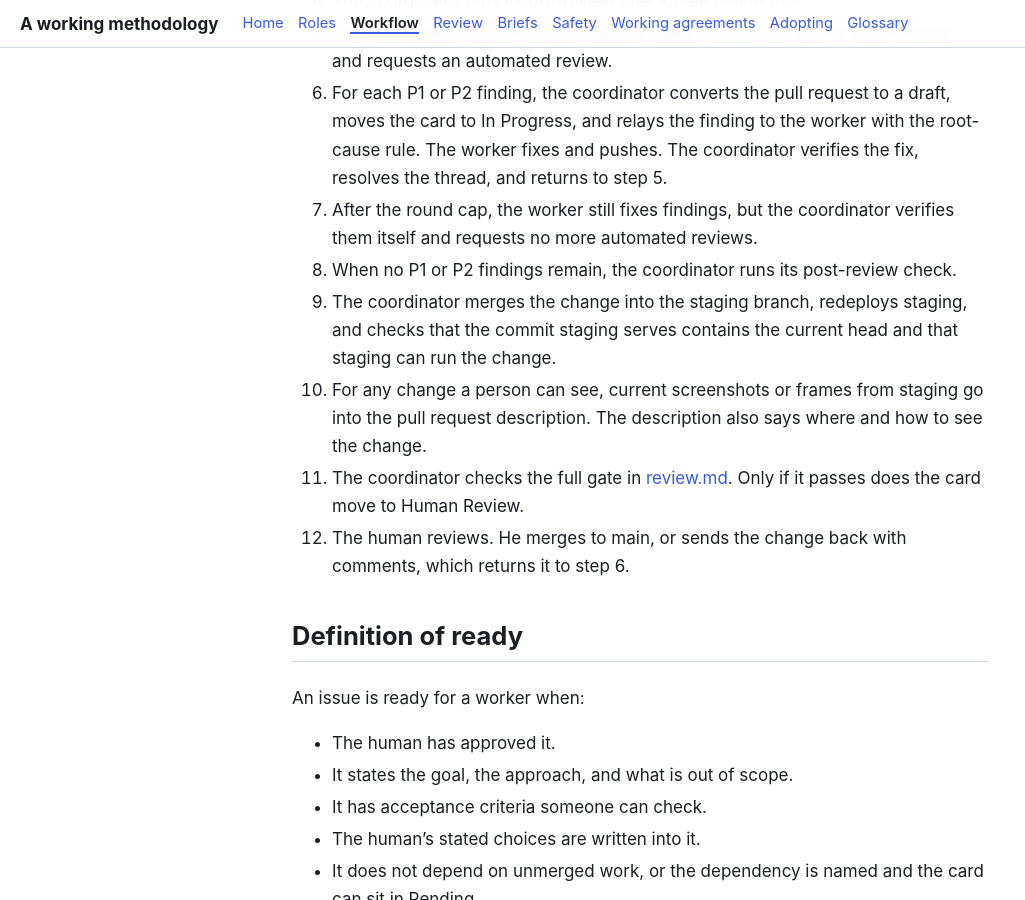
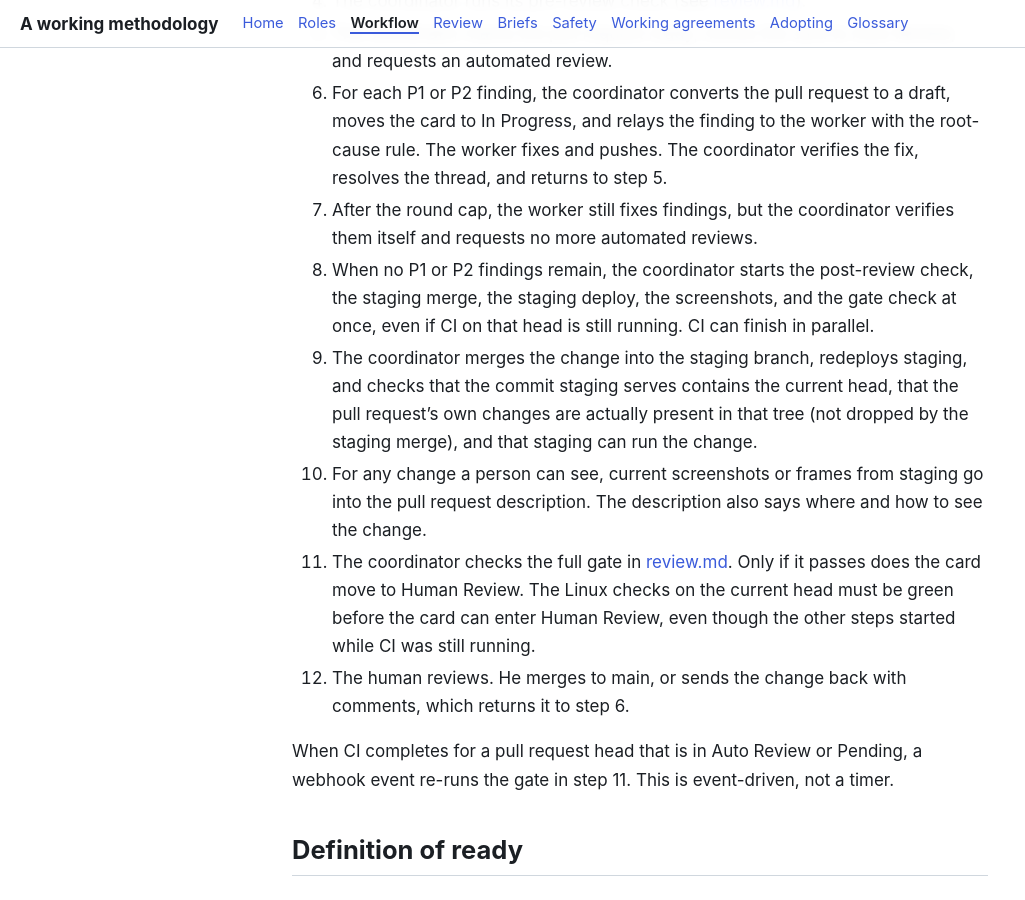
Before and after one commit to tangentcode/methodology, a Jekyll site: the page built from workflow.md, in a window 1280 px wide and 900 px high, scrolled down 3319 px. Shown: the whole window, without its empty margins (0-1025 px from the left). Built offline with Jekyll 4.4.1, drawn with Linux system fonts in a browser that asks for light colours; our own code applies the rules of GitHub Pages for plain Markdown files.

Commit message:
docs: start the gate as soon as automated review is clean
When automated review comes back clean on the current head, start the
post-check, the staging merge, the deploy, the screenshots and the gate
at once, even if CI is still running. Re-run the gate from a CI
completion webhook, not a timer. Trust the forge's mergeable state.
Check a staging merge so the pull request's changes were not dropped.

```diff
--- a/workflow.md
+++ b/workflow.md
@@ -45,11 +45,13 @@ flowchart LR
 5. The coordinator marks the pull request ready, moves the card to Auto Review, and requests an automated review.
 6. For each P1 or P2 finding, the coordinator converts the pull request to a draft, moves the card to In Progress, and relays the finding to the worker with the root-cause rule. The worker fixes and pushes. The coordinator verifies the fix, resolves the thread, and returns to step 5.
 7. After the round cap, the worker still fixes findings, but the coordinator verifies them itself and requests no more automated reviews.
-8. When no P1 or P2 findings remain, the coordinator runs its post-review check.
-9. The coordinator merges the change into the staging branch, redeploys staging, and checks that the commit staging serves contains the current head and that staging can run the change.
+8. When no P1 or P2 findings remain, the coordinator starts the post-review check, the staging merge, the staging deploy, the screenshots, and the gate check at once, even if CI on that head is still running. CI can finish in parallel.
+9. The coordinator merges the change into the staging branch, redeploys staging, and checks that the commit staging serves contains the current head, that the pull request's own changes are actually present in that tree (not dropped by the staging merge), and that staging can run the change.
 10. For any change a person can see, current screenshots or frames from staging go into the pull request description. The description also says where and how to see the change.
-11. The coordinator checks the full gate in [review.md](review.md). Only if it passes does the card move to Human Review.
+11. The coordinator checks the full gate in [review.md](review.md). Only if it passes does the card move to Human Review. The Linux checks on the current head must be green before the card can enter Human Review, even though the other steps started while CI was still running.
 12. The human reviews. He merges to main, or sends the change back with comments, which returns it to step 6.
+
+When CI completes for a pull request head that is in Auto Review or Pending, a webhook event re-runs the gate in step 11. This is event-driven, not a timer.
 
 ## Definition of ready
 
```
Also changed, not shown: review.md (+7 -1 lines).
